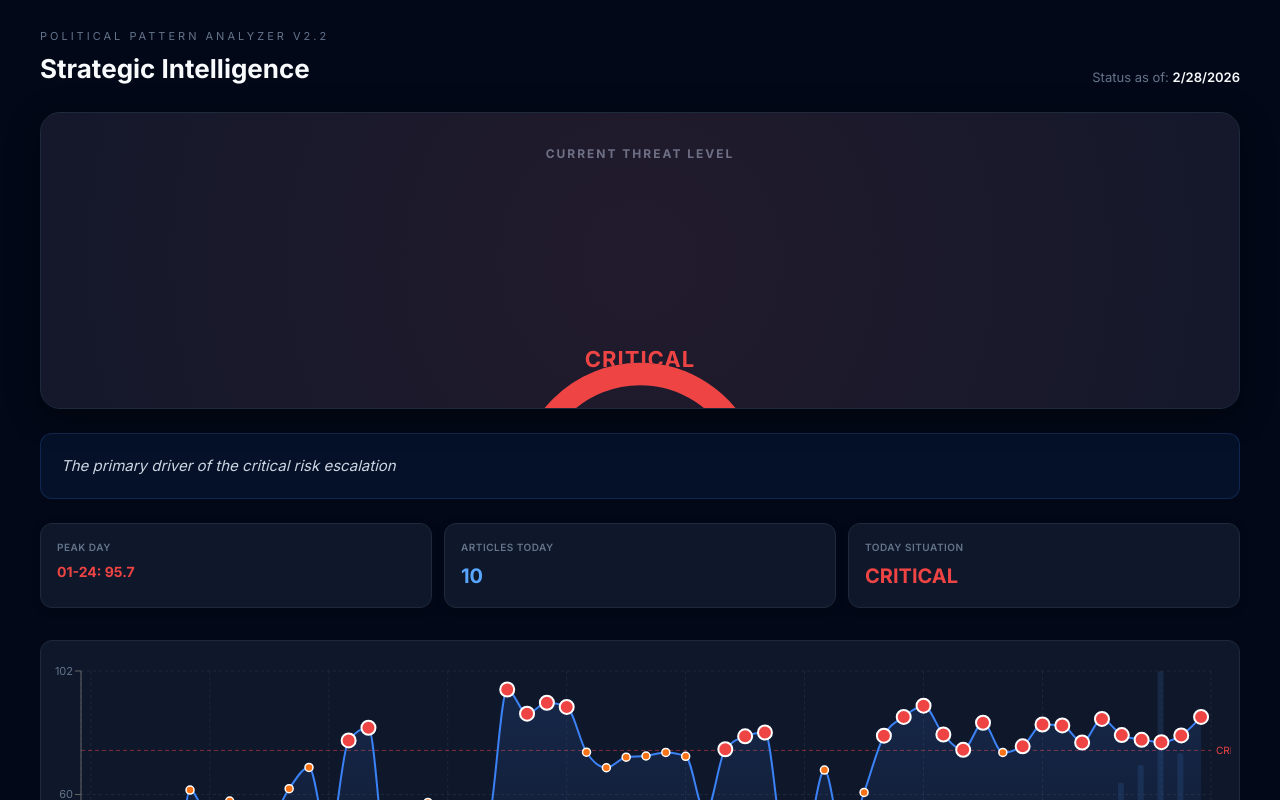
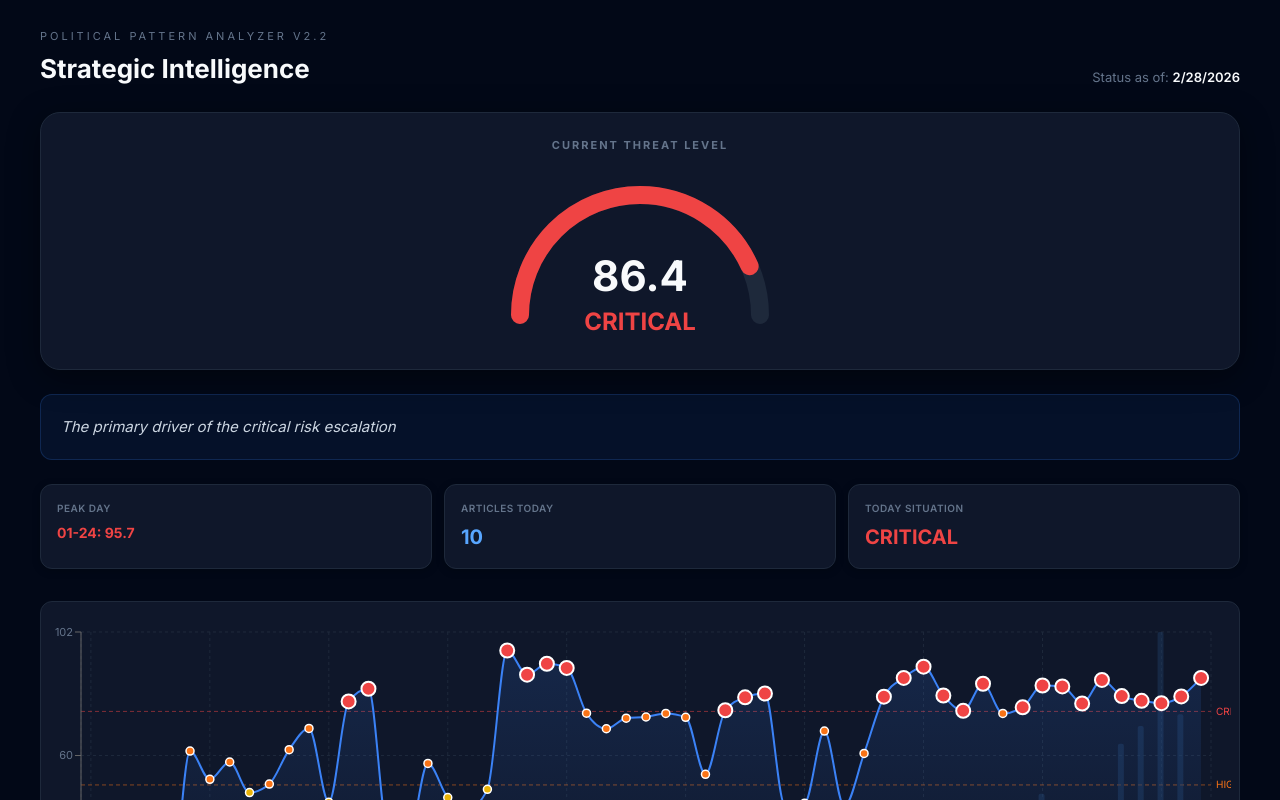
Before and after one commit to GeoTouhme/Political_Analyzer, a React (Vite) app in the folder dashboard_v3/: page / in a window 1280 px wide. Shown: the top 800 px of the page. Built offline with nearby package versions, Linux system fonts and the light colour scheme.

Commit message:
auto-sync: v3 analysis update 2026-02-28 16:29

```diff
--- a/dashboard_v3/src/App.jsx
+++ b/dashboard_v3/src/App.jsx
@@ -98,46 +98,23 @@ export default function App() {
       {/* Hero Element: Today Risk Gauge */}
       <div style={{
         background: "#0f172a", border: "1px solid #1e293b",
-        borderRadius: 20, padding: "32px 20px", marginBottom: 24,
+        borderRadius: 20, padding: "24px 20px", marginBottom: 24,
         display: "flex", flexDirection: "column", alignItems: "center",
-        boxShadow: "0 8px 32px rgba(0,0,0,0.4)", position: "relative",
-        overflow: "hidden"
+        boxShadow: "0 8px 32px rgba(0,0,0,0.4)", position: "relative"
       }}>
-        {/* Glow Background */}
-        <div style={{
-          position: "absolute", top: "-50%", left: "-50%", width: "200%", height: "200%",
-          background: `radial-gradient(circle, ${LEVEL_COLOR[latestDay.level]}15 0%, transparent 70%)`,
-          pointerEvents: "none"
-        }} />
-
-        <div style={{ fontSize: 12, color: "#64748b", fontWeight: 700, textTransform: "uppercase", letterSpacing: 2, marginBottom: 20 }}>
+        <div style={{ fontSize: 11, color: "#64748b", fontWeight: 700, textTransform: "uppercase", letterSpacing: 2, marginBottom: 12 }}>
           Current Threat Level
         </div>
 
-        <div style={{ position: "relative", width: "280px", height: "160px", marginBottom: 10 }}>
-          <ResponsiveContainer width="100%" height="100%">
-            <ComposedChart margin={{ top: 0, right: 0, left: 0, bottom: 0 }}>
-              {/* Semi-circle Gauge logic using a Bar with custom shape or just simple arcs?
-                  Let's use a PieChart for a proper gauge look. */}
-            </ComposedChart>
-          </ResponsiveContainer>
-          {/* Fallback to simple styled SVG Gauge for maximum control */}
-          <svg viewBox="0 0 100 55" style={{ width: "100%", height: "100%" }}>
-            <path d="M 10 50 A 40 40 0 0 1 90 50" fill="none" stroke="#1e293b" strokeWidth="8" strokeLinecap="round" />
-            <path d="M 10 50 A 40 40 0 0 1 90 50" fill="none" stroke={LEVEL_COLOR[latestDay.level]} strokeWidth="8" strokeLinecap="round"
-                  strokeDasharray={`${(latestDay.avg / 100) * 126} 126`} />
-            <text x="50" y="45" textAnchor="middle" fill="#f8fafc" style={{ fontSize: "16px", fontWeight: 900 }}>{latestDay.avg}</text>
+        <div style={{ width: "100%", maxWidth: "300px", height: "180px", position: "relative", display: "flex", justifyContent: "center" }}>
+          <svg viewBox="0 0 100 60" style={{ width: "100%", height: "100%" }}>
+            <path d="M 10 50 A 40 40 0 0 1 90 50" fill="none" stroke="#1e293b" strokeWidth="6" strokeLinecap="round" />
+            <path d="M 10 50 A 40 40 0 0 1 90 50" fill="none" stroke={LEVEL_COLOR[latestDay.level]} strokeWidth="6" strokeLinecap="round"
+                  strokeDasharray={`${(latestDay.avg / 100) * 126} 126`}
+                  style={{ transition: "stroke-dasharray 1s ease-out" }} />
+            <text x="50" y="42" textAnchor="middle" fill="#f8fafc" style={{ fontSize: "14px", fontWeight: 900 }}>{latestDay.avg}</text>
+            <text x="50" y="55" textAnchor="middle" fill={LEVEL_COLOR[latestDay.level]} style={{ fontSize: "8px", fontWeight: 800, textTransform: "uppercase" }}>{latestDay.level}</text>
           </svg>
-        </div>
-
-        <div style={{
-          fontSize: 22, fontWeight: 900,
-          color: LEVEL_COLOR[latestDay.level],
-          textTransform: "uppercase",
-          letterSpacing: 1,
-          marginTop: -10
-        }}>
-          {latestDay.level}
         </div>
       </div>
 
```
Also changed, not shown: 2 other files (tests, documents, lock files or other folders).
